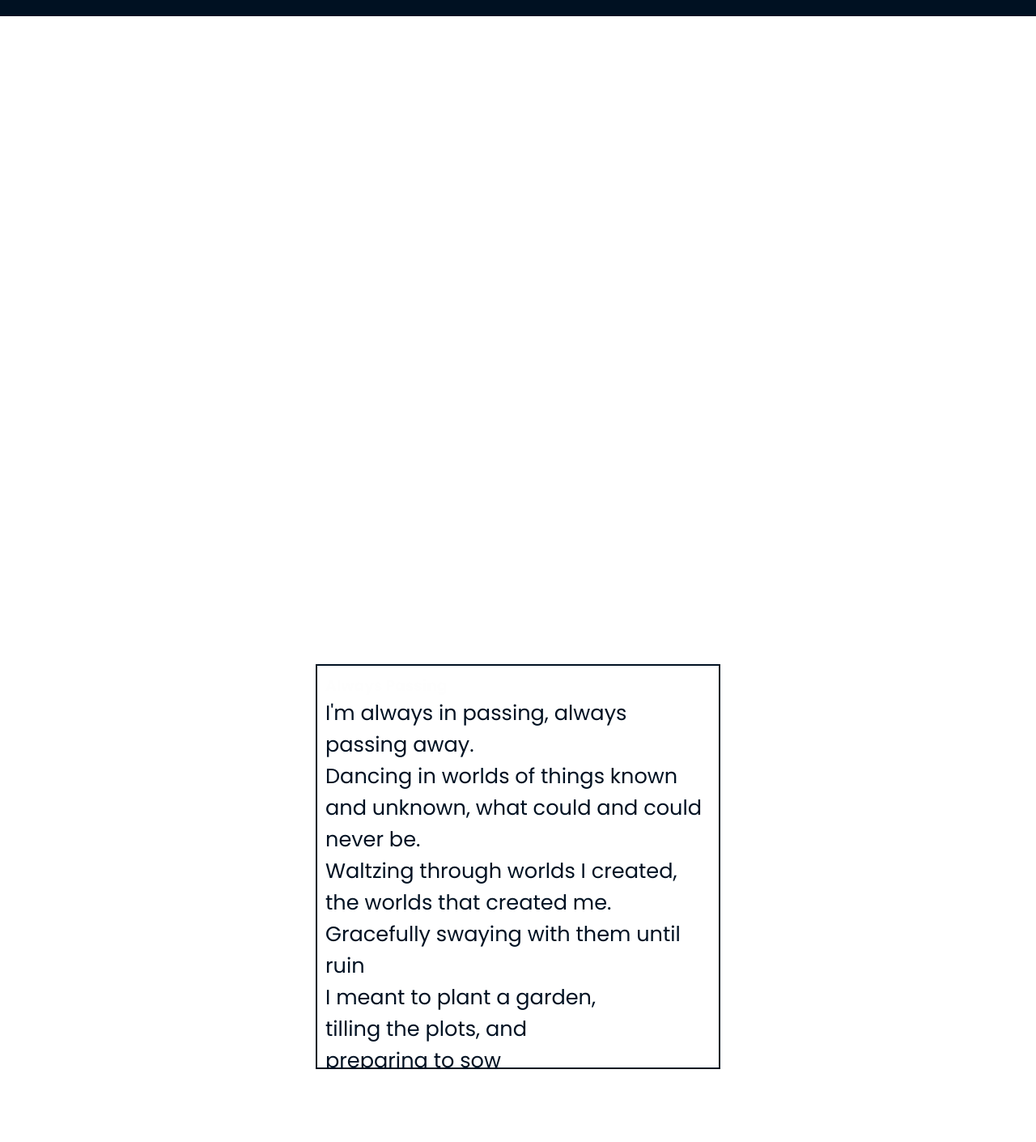
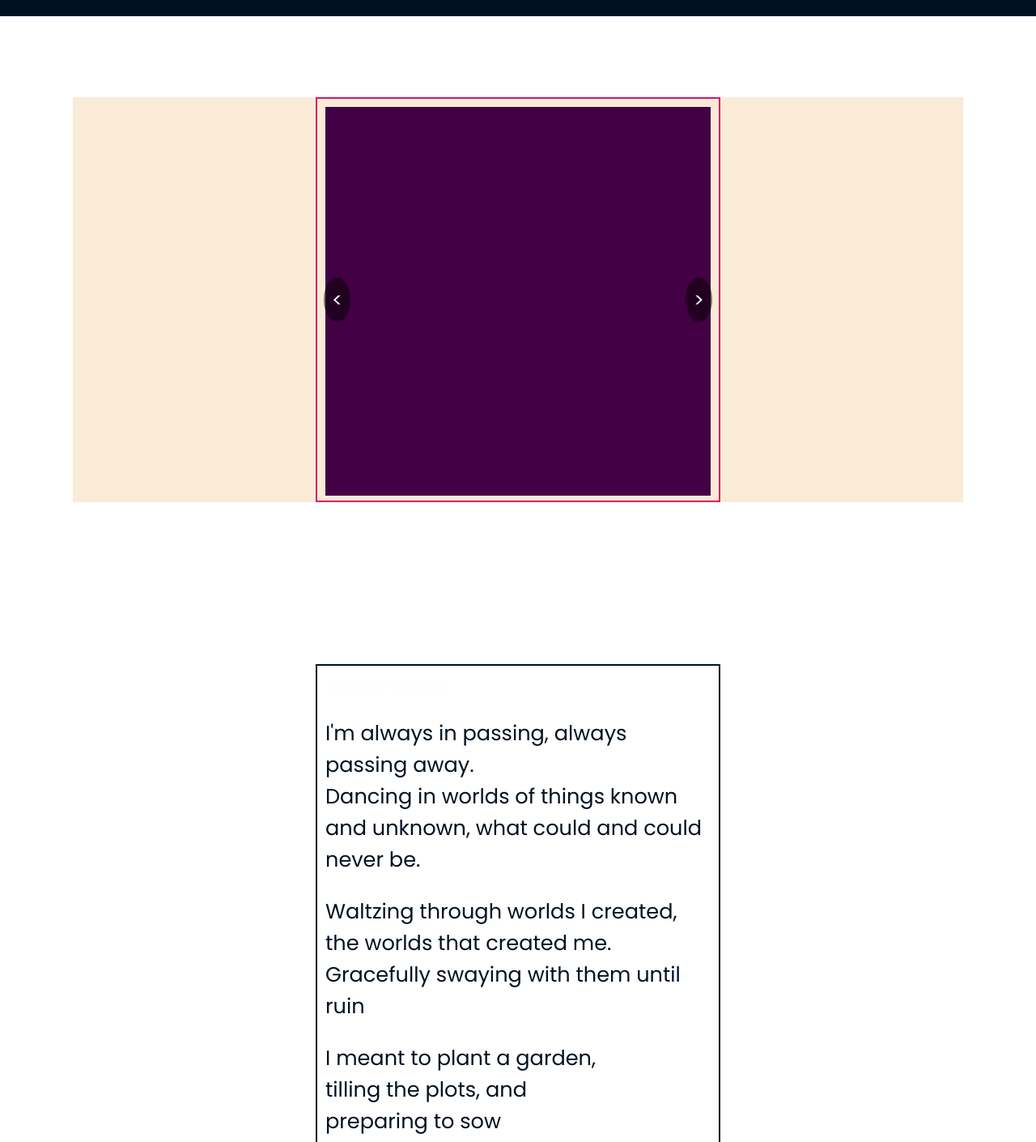
Before and after one commit to dave-sommerville/ds-creations, a plain HTML site: page index.html in a window 1280 px wide. Shown: the part 780-2190 px from the top of the page at 81% size. Drawn offline with Linux system fonts and the light colour scheme; a web font is replaced by a local one.

Commit message:
Gameplan set for project

```diff
--- a/index.html
+++ b/index.html
@@ -31,7 +31,7 @@
 	<main class="flex f-col container">
 
     <!--    SNAPPY ALBUM TEMPLATE  -->
-    <section class="snappy-album hidden">
+    <section class="snappy-album">
       <button class="arrow left y-album-left">&lt;</button>
       <div class="content-wrapper">
         <div class="box"></div>
--- a/src/css/style.css
+++ b/src/css/style.css
@@ -1,8 +1,23 @@
 @charset "utf-8";
 /*
-  - Responsiveness needed on snap container
-  - Responsiveness needed on background cityscape
-
+  - Adjust parallax rates
+    - Adjust background color/image
+    - Responsive adjustment of background
+  - Prepared list of images (single)
+  - Other art
+    - Poems (7 ish)
+    - Cartoons
+      - Astronauts
+      - Bathing in my daydreams
+      - Break in the wall
+  - Page population / responsive sizing
+  - Menu and other options
+    - Contact me
+      - BlueSky
+      - GitHub
+      - LinkedIn
+    - About me
+    - Commons
 */
 
 /*-------------------------------------->
@@ -40,6 +55,10 @@ Local Utils
 .hidden {
 	opacity: 0;
 	display: none;
+}
+
+.break {
+	margin-top: 25px;
 }
 
 /*-------------------------------------->
@@ -201,7 +220,7 @@ HERO BANNER - PARALLAX
   display: flex;
   flex-direction: column;
   width: 500px;
-  height: 500px;
+  height: 800px;
   border: solid 2px #012;
   display: flex;
   padding: 10px;
```
Also changed, not shown: src/img/Screenshot 2024-12-17 200203.png (added), src/img/screenshot-preview.jpg (deleted).
